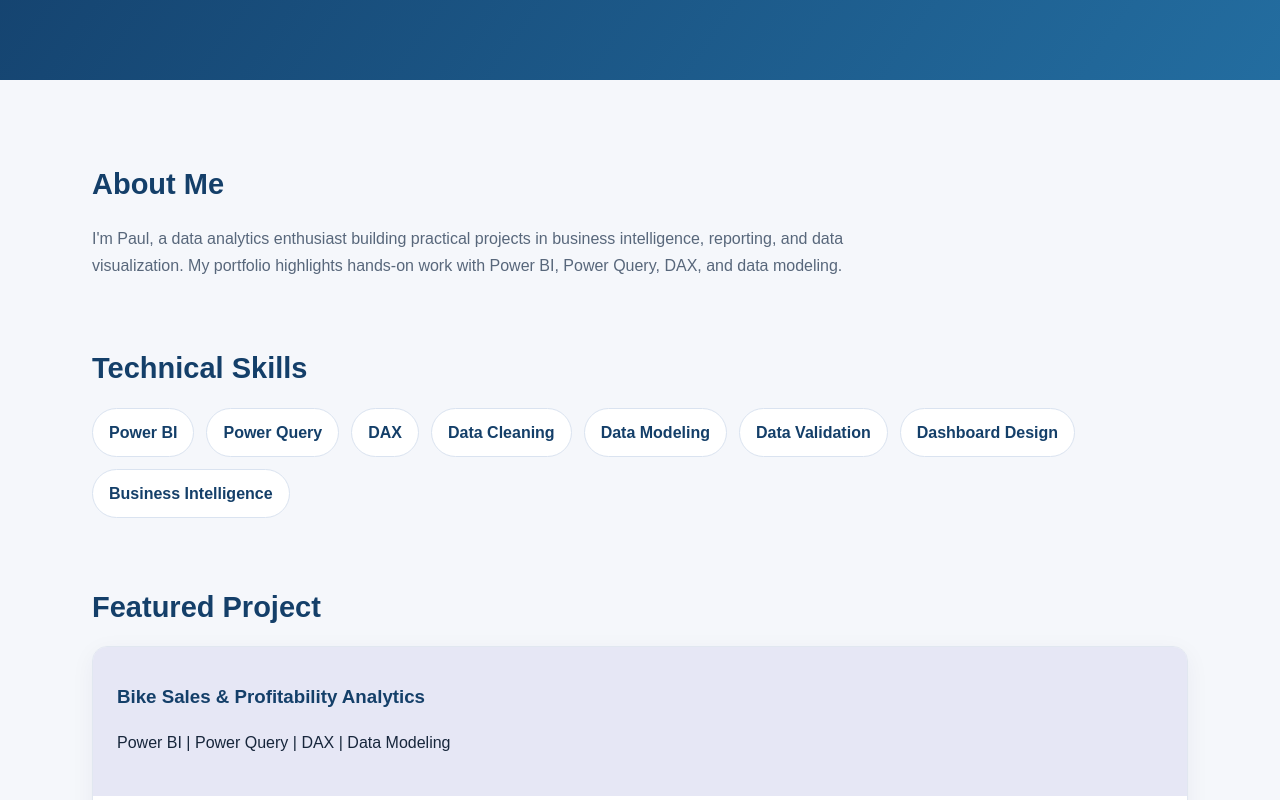
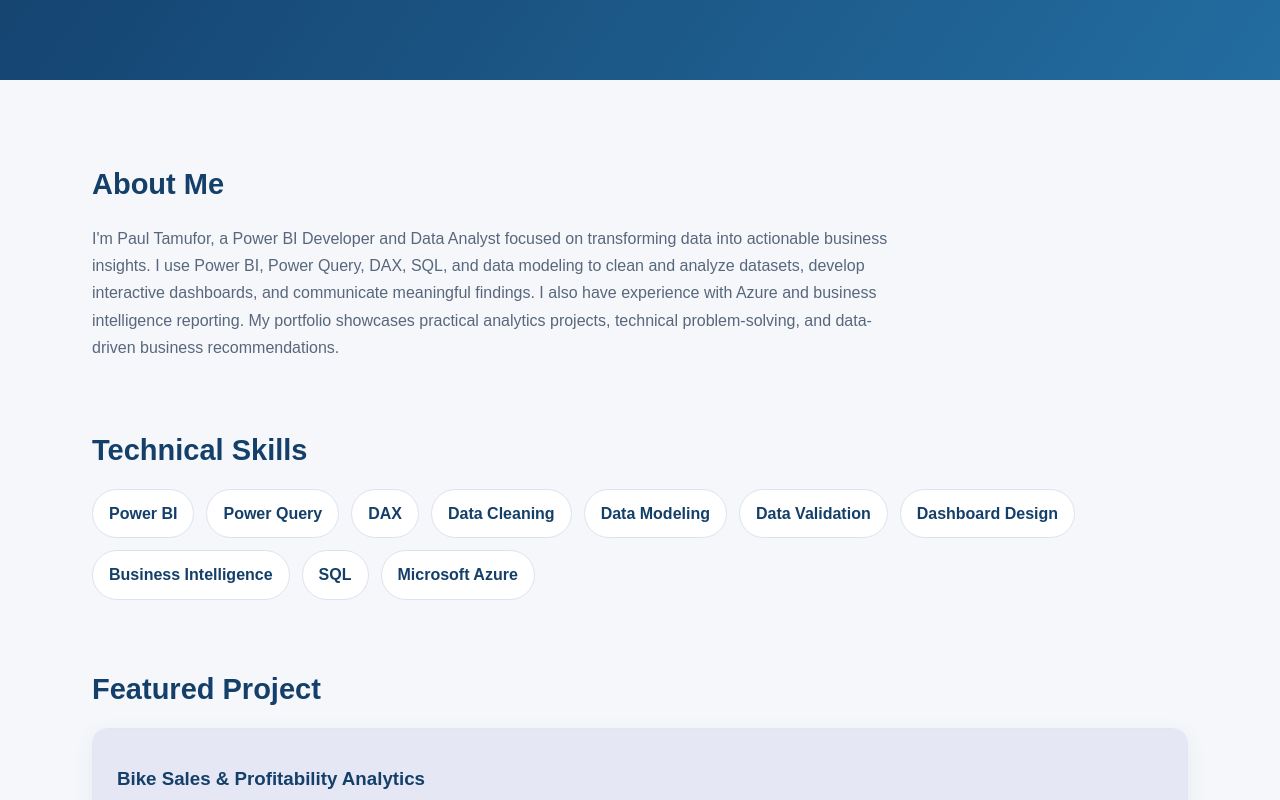
Before and after one commit to TamuforPaul/TamuforPaul.github.io, a plain HTML site: page index.html in a window 1280 px wide. Shown: the part 490-1290 px from the top of the page. Drawn offline with Linux system fonts and the light colour scheme.

Commit message:
Update index.html

```diff
--- a/index.html
+++ b/index.html
@@ -5,7 +5,7 @@
   <meta charset="UTF-8">
   <meta name="viewport" content="width=device-width, initial-scale=1">
   <meta name="description" content="Paul T.'s Data Analytics Portfolio featuring Power BI projects, data modeling, DAX, and business insights.">
-  <title>Paul T. | Data Analytics Portfolio</title>
+<title>Paul Tamufor | Power BI Developer & Data Analyst</title>
   <style>
     :root {
       --navy: #143f69;
@@ -162,10 +162,7 @@
     <section id="about">
       <h2>About Me</h2>
       <p class="intro">
-        I'm Paul, a data analytics enthusiast building practical
-        projects in business intelligence, reporting, and data
-        visualization. My portfolio highlights hands-on work with
-        Power BI, Power Query, DAX, and data modeling.
+       I'm Paul Tamufor, a Power BI Developer and Data Analyst focused on transforming data into actionable business insights. I use Power BI, Power Query, DAX, SQL, and data modeling to clean and analyze datasets, develop interactive dashboards, and communicate meaningful findings. I also have experience with Azure and business intelligence reporting. My portfolio showcases practical analytics projects, technical problem-solving, and data-driven business recommendations.
       </p>
     </section>
 
@@ -180,6 +177,10 @@
         <span class="skill">Data Validation</span>
         <span class="skill">Dashboard Design</span>
         <span class="skill">Business Intelligence</span>
+
+<span class="skill">SQL</span>
+<span class="skill">Microsoft Azure</span>
+
       </div>
     </section>
 
```
